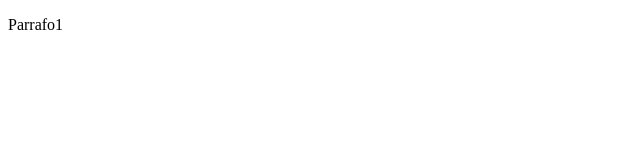
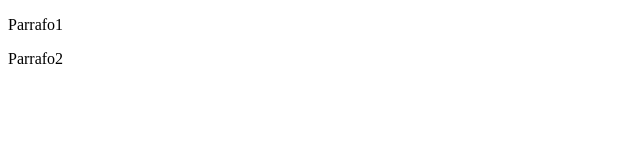
Before and after one commit to IvanRojas619/curso-git, a plain HTML site: page index.html in a window 1280 px wide. Shown: the full height of the page, 0-640 px from the left. Drawn offline with Linux system fonts and the light colour scheme.

Commit message:
Agregado el segundo parrafo

```diff
--- a/index.html
+++ b/index.html
@@ -5,6 +5,7 @@
     <meta name="viewport" content="width=device-width, initial-scale=1.0">
     <title>PruebaGit</title>
     <p>Parrafo1</p>
+    <p>Parrafo2</p>
 </head>
 <body>
 
```
